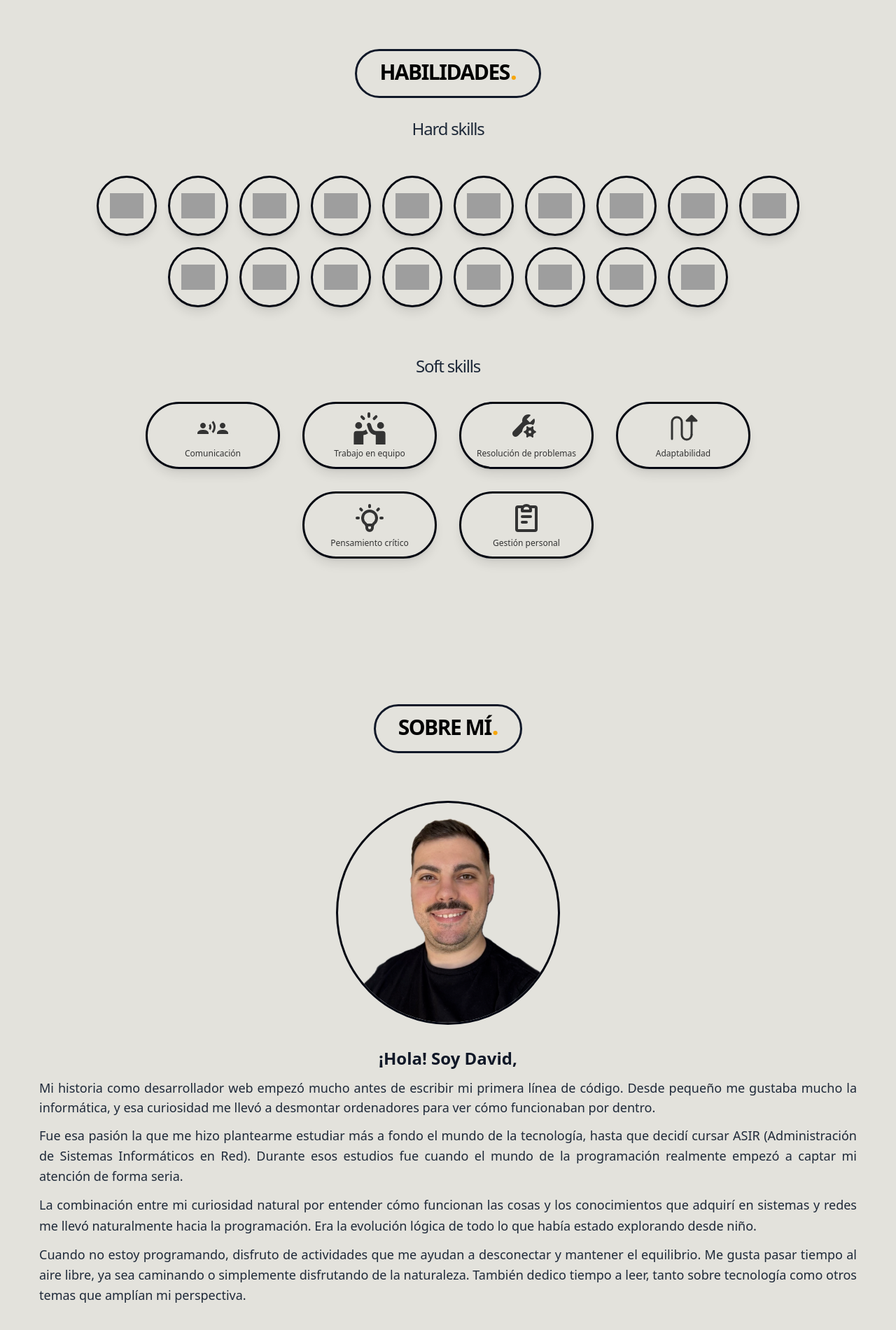
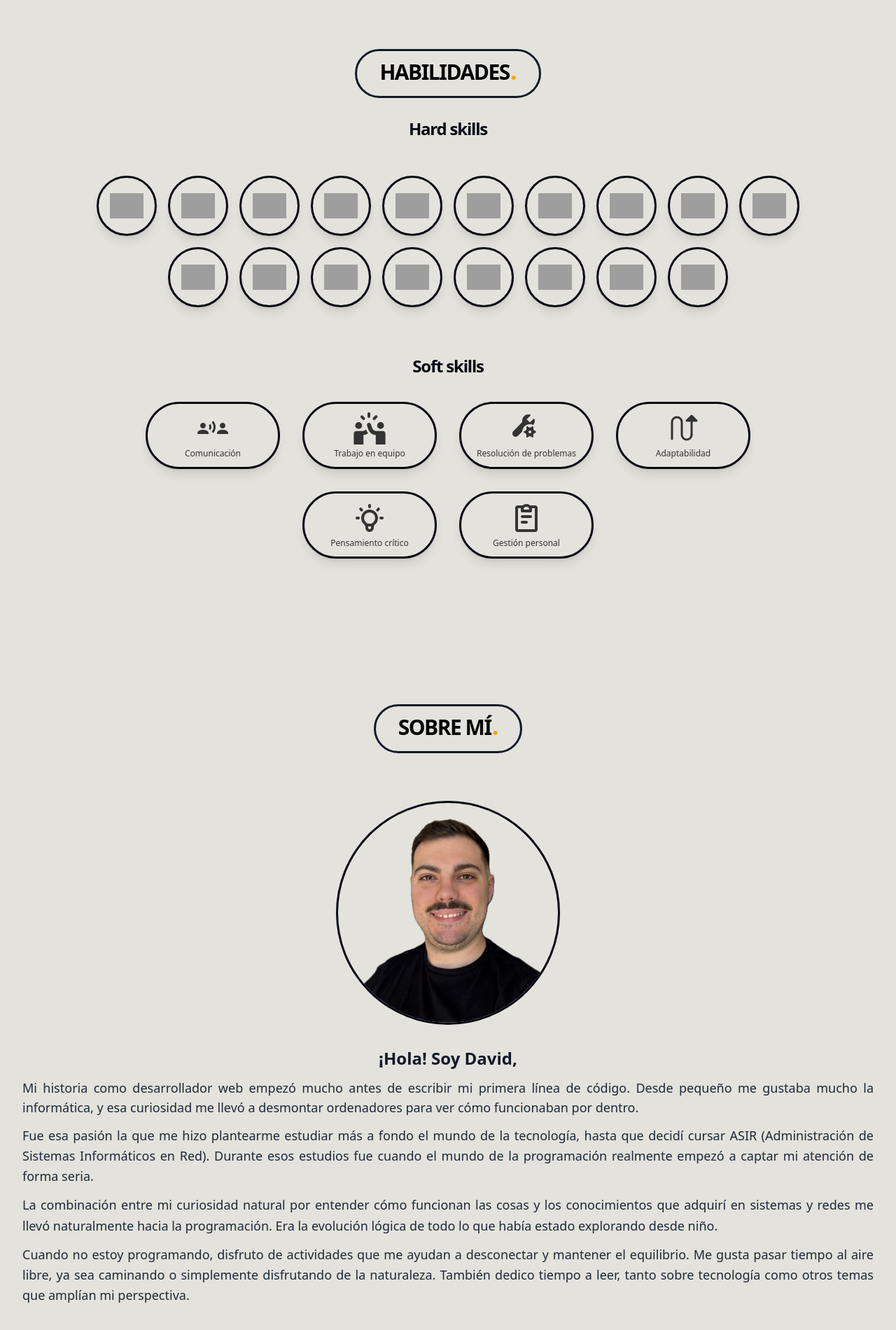
Before and after one commit to davto-xyz/portfolio, an Astro site: page / in a window 1280 px wide. Shown: the part 1863-3763 px from the top of the page at 70% size. Built offline with nearby package versions, Linux system fonts and the light colour scheme; Astro itself is replaced by a stand-in of ours; grey boxes are pictures that could not be loaded.

Commit message:
fix: Update styles in SkillsBlock and Footer for improved visual consistency

```diff
--- a/src/components/AboutMe.astro
+++ b/src/components/AboutMe.astro
@@ -10,7 +10,7 @@ import { Image } from "astro:assets"
 <section id="about" class="flex font-sans font-inter items-center justify-center min-h-screen text-center md:text-justify py-20">
 
 
-  <div class="flex flex-col items-center justify-center w-full max-w-7xl mx-auto px-6">
+  <div class="flex flex-col items-center justify-center w-full max-w-7xl mx-auto">
 
 
 
--- a/src/components/Footer.astro
+++ b/src/components/Footer.astro
@@ -30,7 +30,7 @@ import { contactData } from '../data/contact';
 
             <button
             id="copyEmailBtn"
-            class="py-3 pr-6"
+            class="py-3 pr-6 hover:cursor-pointer"
             data-email={contactData.email}
             title="Copiar email al portapapeles"
             >
--- a/src/components/SkillsBlock.astro
+++ b/src/components/SkillsBlock.astro
@@ -32,7 +32,7 @@ const softSkills = softSkillsData?.data.skills || [];
     <!-- Header -->
     <div class="mb-12 text-center">
       <Title title='Habilidades'></Title>
-      <div class="text-2xl text-gray-800  font-stretch-expanded tracking-tighter mt-6 leading-relaxed">Hard skills</div>
+      <div class="text-2xl text-gray-950 font-semibold font-stretch-expanded tracking-tighter mt-6 leading-relaxed">Hard skills</div>
     </div>
 
     <!-- Skills Row -->
@@ -65,7 +65,7 @@ const softSkills = softSkillsData?.data.skills || [];
 
     <!-- Soft Skills Section -->
     <div class="mt-16 mb-8 text-center">
-      <h3 class="text-2xl text-gray-800  font-stretch-expanded tracking-tighter mt-6 leading-relaxed">Soft skills</h3>
+      <h3 class="text-2xl text-gray-950 font-semibold  font-stretch-expanded tracking-tighter mt-6 leading-relaxed">Soft skills</h3>
     </div>
 
     <!-- Soft Skills Row -->
```
Also changed, not shown: 1 other file.
